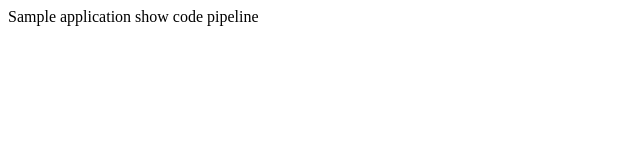
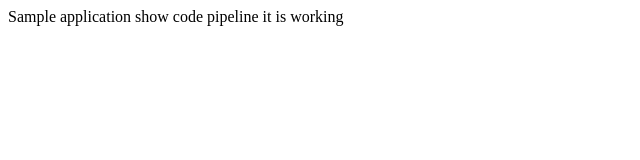
Before and after one commit to zainabb02/advdevopsCodePipeline, a plain HTML site: page index.html in a window 1280 px wide. Shown: the whole page, without its empty margins (0-640 px from the left). Drawn offline with Linux system fonts and the light colour scheme.

Commit message:
Update index.html

```diff
--- a/index.html
+++ b/index.html
@@ -5,5 +5,6 @@
   </head>
   <body>
 	Sample application show code pipeline
+	  it is working
   </body>
 </html>
```
